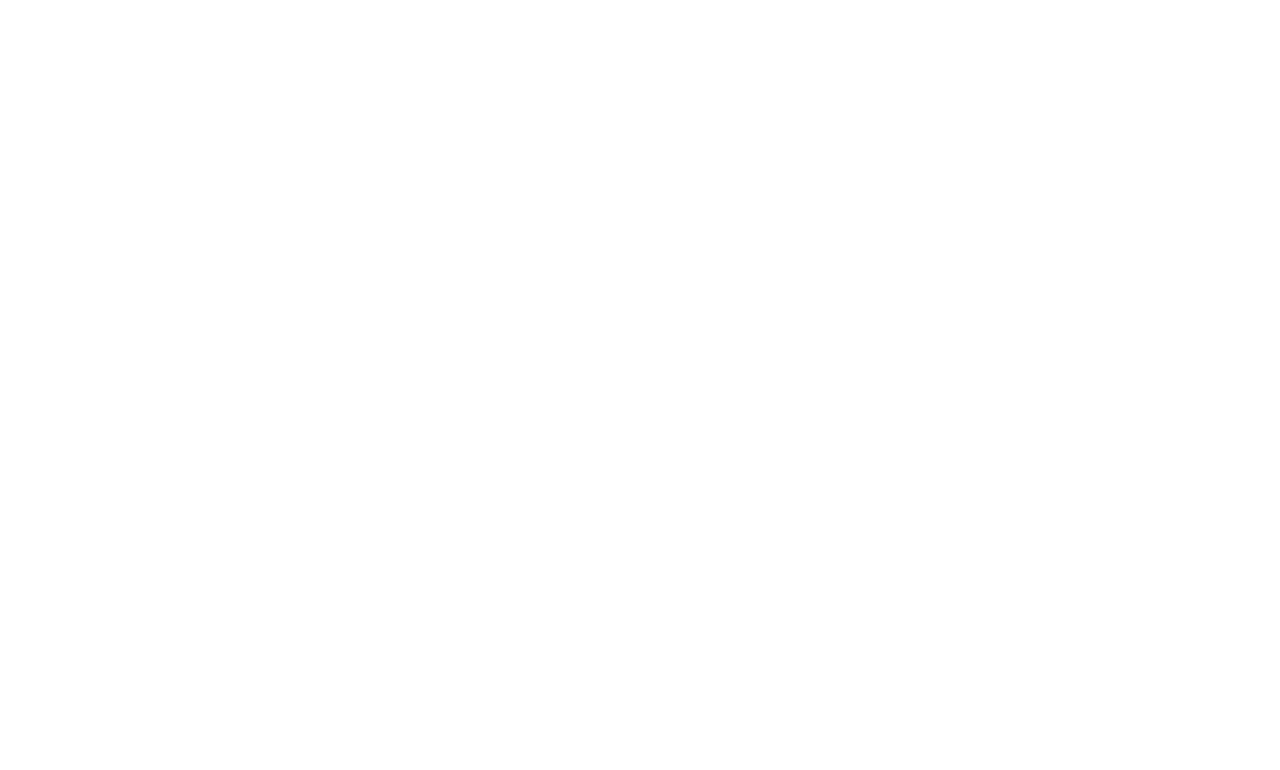
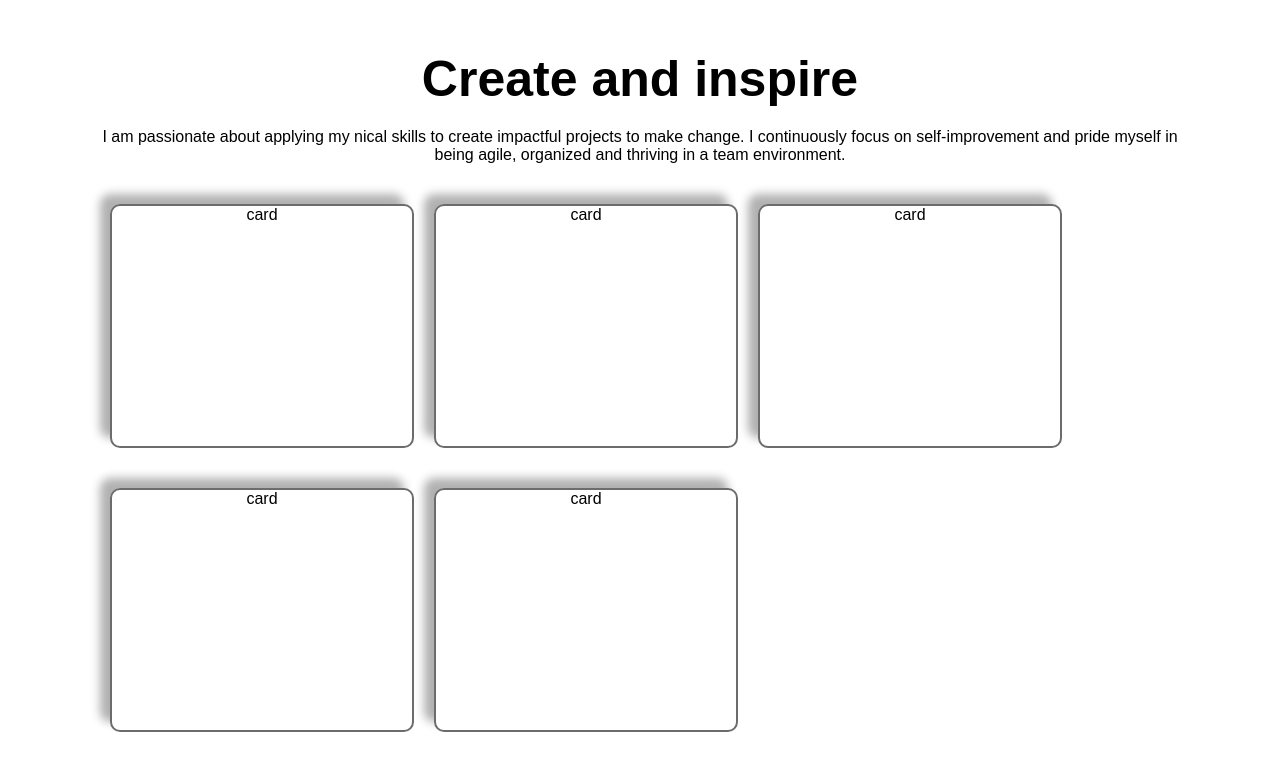
Before and after one commit to aleksandra-b-t/portfolio, a React (Create React App) app in the folder portfolio/: page / in a window 1280 px wide. Shown: the part 1600-2370 px from the top of the page. Before the commit the page ends 1600 px from the top, so only its background shows below. Built offline with nearby package versions, Linux system fonts and the light colour scheme; a web font is replaced by a local one.

Commit message:
products & product component reated

```diff
--- a/portfolio/src/App.jsx
+++ b/portfolio/src/App.jsx
@@ -1,12 +1,14 @@
 import './App.css';
 import About from './components/about/About';
 import Intro from './components/intro/Intro';
+import Products from './components/products/Products';
 
 function App() {
   return (
     <div className="App">
       <Intro/>
       <About />
+      <Products />
     </div>
   );
 }
--- a/portfolio/src/components/about/about.css
+++ b/portfolio/src/components/about/about.css
@@ -20,12 +20,6 @@
     text-align: left;
 }
 
-/* .a-card.bg {
-    position: absolute;
-    top: 50px;
-    left: 50px;
-    background-color: #333;
-  } */
 
 .a-card{
     top: -100px;
--- /dev/null
+++ b/portfolio/src/components/product/Product.jsx
@@ -0,0 +1,11 @@
+import './product.css'
+
+const Product = () => {
+    return (
+        <div className="p">
+            card
+        </div>
+     );
+}
+
+export default Product ;
--- /dev/null
+++ b/portfolio/src/components/product/product.css
@@ -0,0 +1,9 @@
+.p{
+    width: 300px;
+    height: 30vh;
+    margin: 20px 10px;
+    border: 2px solid rgba(0, 0, 0, 0.578);
+    border-radius: 10px;
+    overflow: hidden;
+    box-shadow: -10px -10px 10px #0000004f;
+}
--- /dev/null
+++ b/portfolio/src/components/products/Products.jsx
@@ -0,0 +1,22 @@
+import Product from '../product/Product';
+import './products.css'
+
+const Products = () => {
+     return(
+         <div className="pl">
+             <div className="pl-text">
+                 <h1 className="pl-title">Create and inspire</h1>
+                 <p className="pl-desc">I am passionate about applying my nical skills to create impactful projects to make change. I continuously focus on self-improvement and pride myself in being agile, organized and thriving in a team environment.</p>
+             </div>
+             <div className="pl-list">
+                 <Product />
+                 <Product />
+                 <Product />
+                 <Product />
+                 <Product />
+             </div>
+         </div>
+     )
+};
+
+export default Products;
--- /dev/null
+++ b/portfolio/src/components/products/products.css
@@ -0,0 +1,36 @@
+.pl{
+    padding: 50px 100px;
+    display: flex;
+    flex-direction: column;
+    align-items: center;
+    text-align: center;
+}
+
+.pl-title{
+    font-size: 50px;
+    font-weight: bold;
+}
+
+.pl-desc{
+    margin: 20px 0px;
+}
+
+.pl-list{
+    width: 100%;
+    display: flex;
+    flex-wrap: wrap;
+}
+
+@media screen and (max-width: 480px) {
+    .pl {
+      padding: 10px;
+    }
+
+    .pl-texts {
+      width: 100%;
+    }
+
+    .pl-desc {
+      display: none;
+    }
+  }
```
